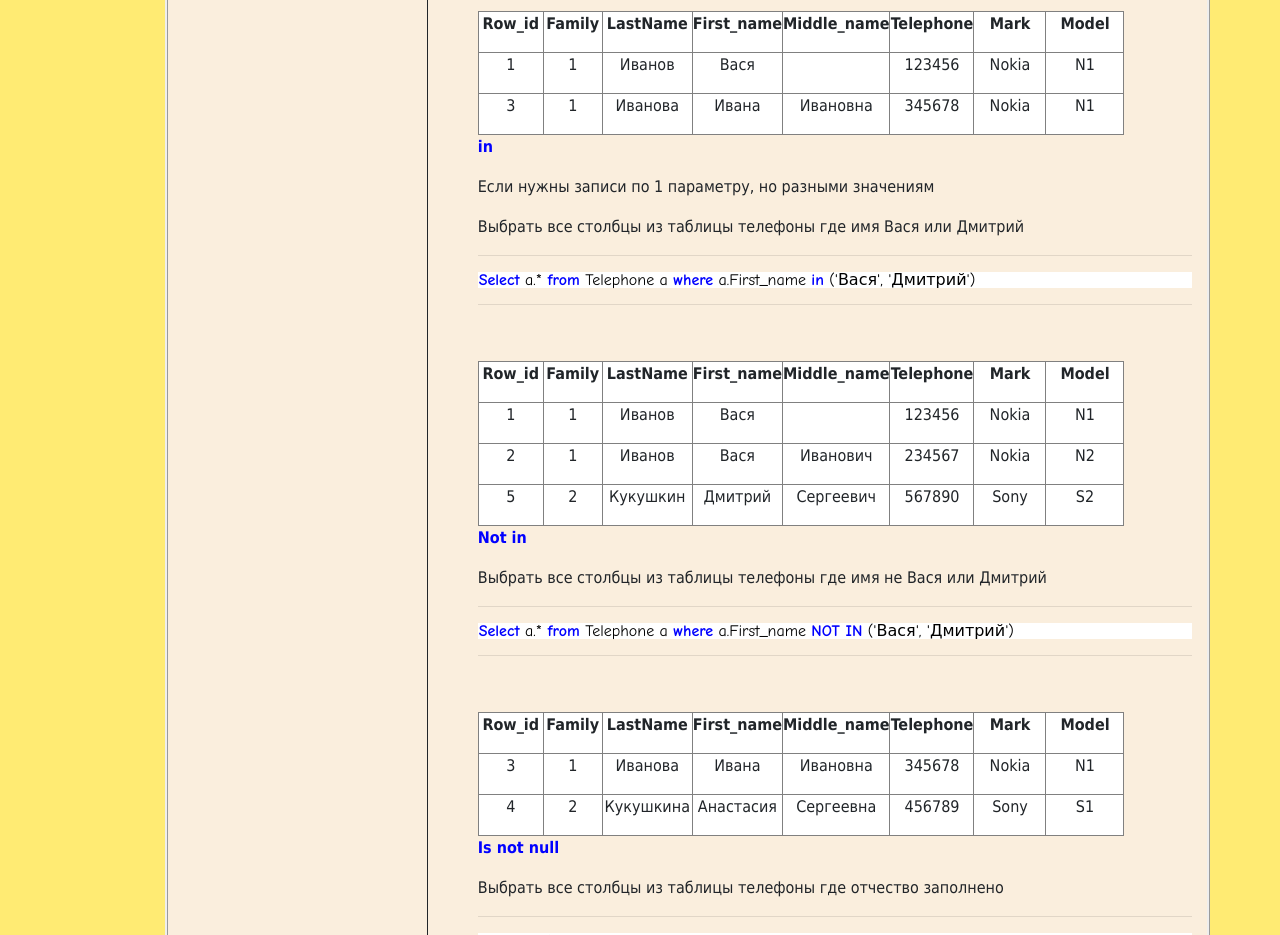
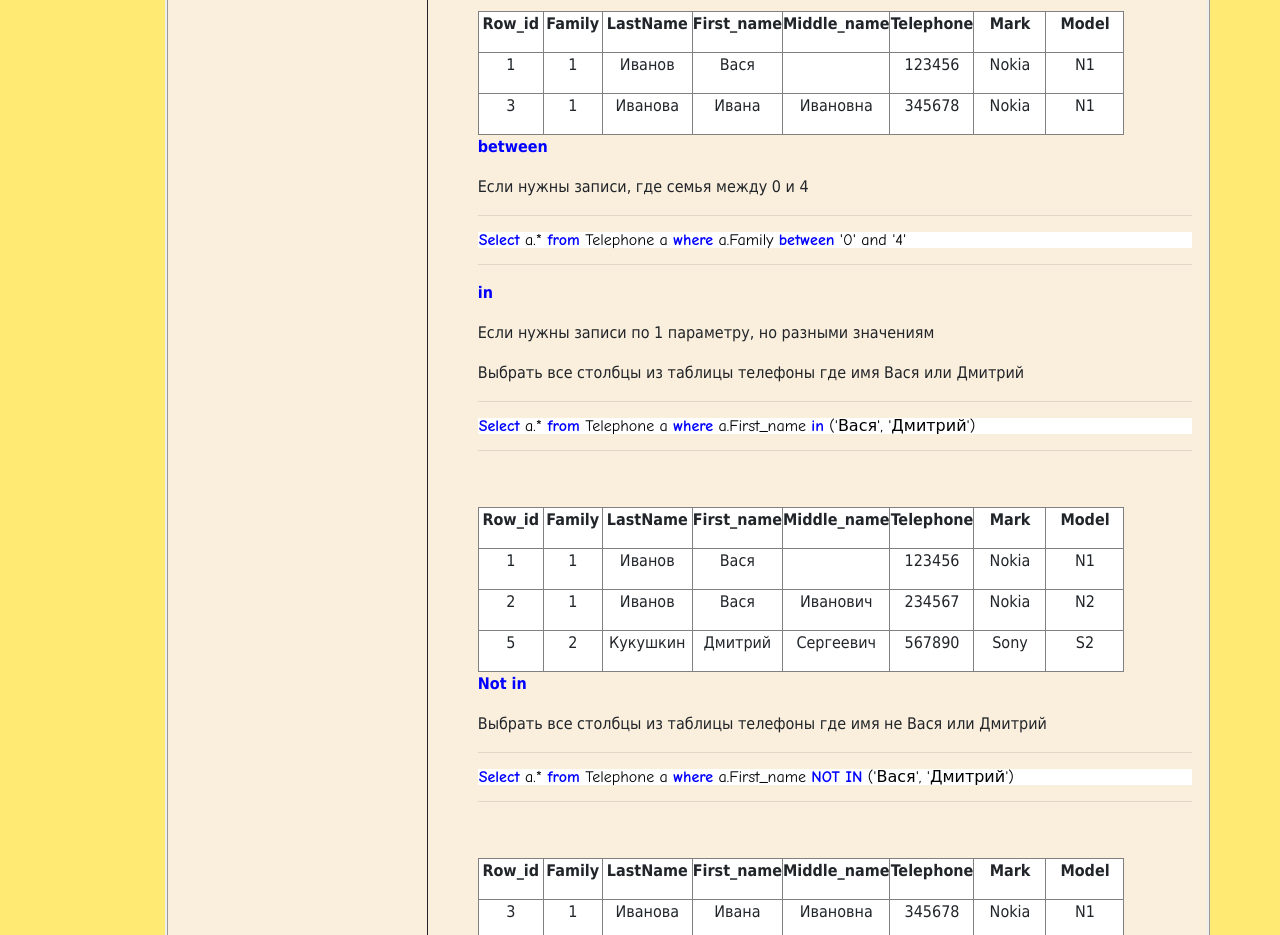
Before and after one commit to Daskendrik/MyS, a plain HTML site: page SQL/sql_1_table.html in a window 1280 px wide. Shown: the part 3600-4535 px from the top of the page. Drawn offline with nearby package versions, Linux system fonts and the light colour scheme.

Commit message:
добавила Between

```diff
--- a/SQL/sql_1_table.html
+++ b/SQL/sql_1_table.html
@@ -816,6 +816,16 @@
 							</tbody>
 						</table>
 
+
+						<p><strong><span style="color:#0000FF">between</span></strong></p>
+
+						<p>Если нужны записи, где семья между 0 и 4</p>
+
+						<hr />
+						<div class="sqlcode">
+						<p><span style="color:#0000FF"><strong>Select</strong></span> a.* <strong><span style="color:#0000FF">from</span></strong> Telephone a <span style="color:#0000FF"><strong>where</strong></span> a.Family <strong><span style="color:#0000FF">between</span></strong> '0' and '4'</p>
+						</div>
+						<hr />
 						<p><strong><span style="color:#0000FF">in</span></strong></p>
 
 						<p>Если нужны записи по 1 параметру, но разными значениям</p>
```
